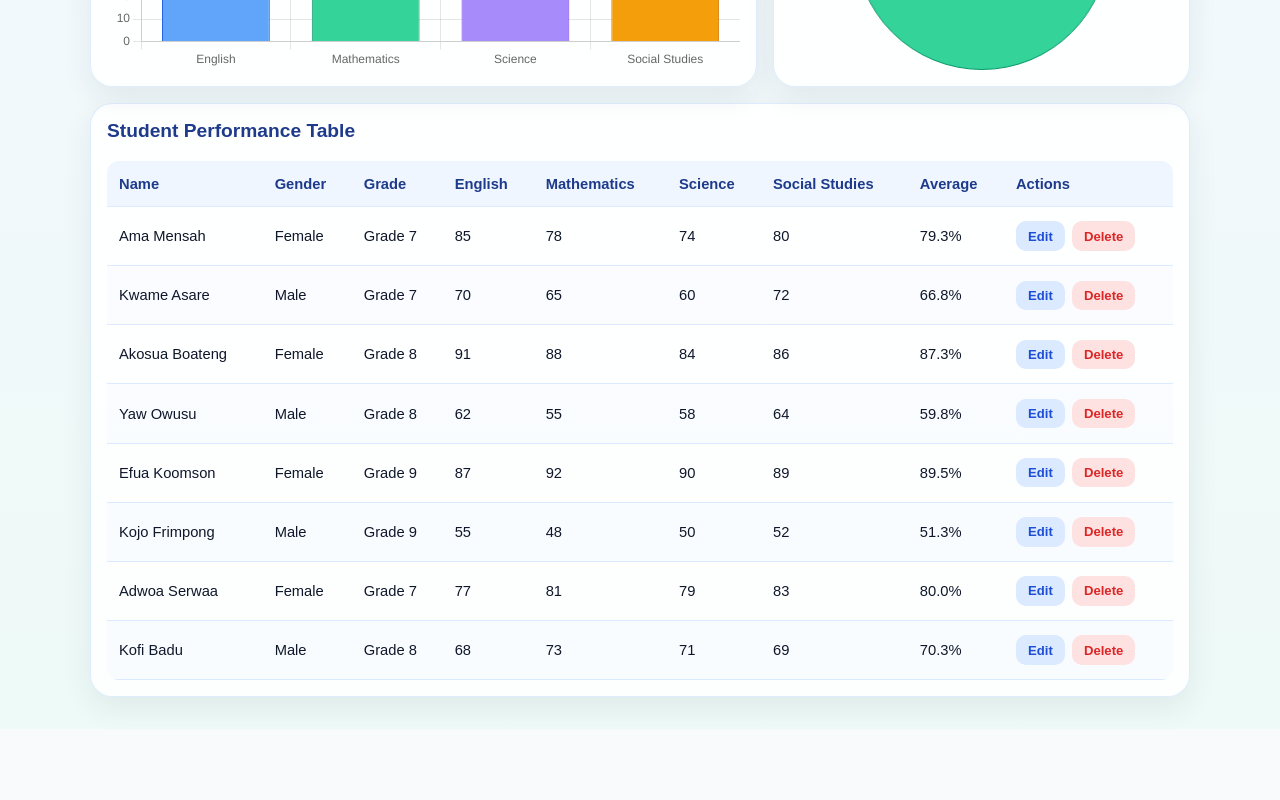
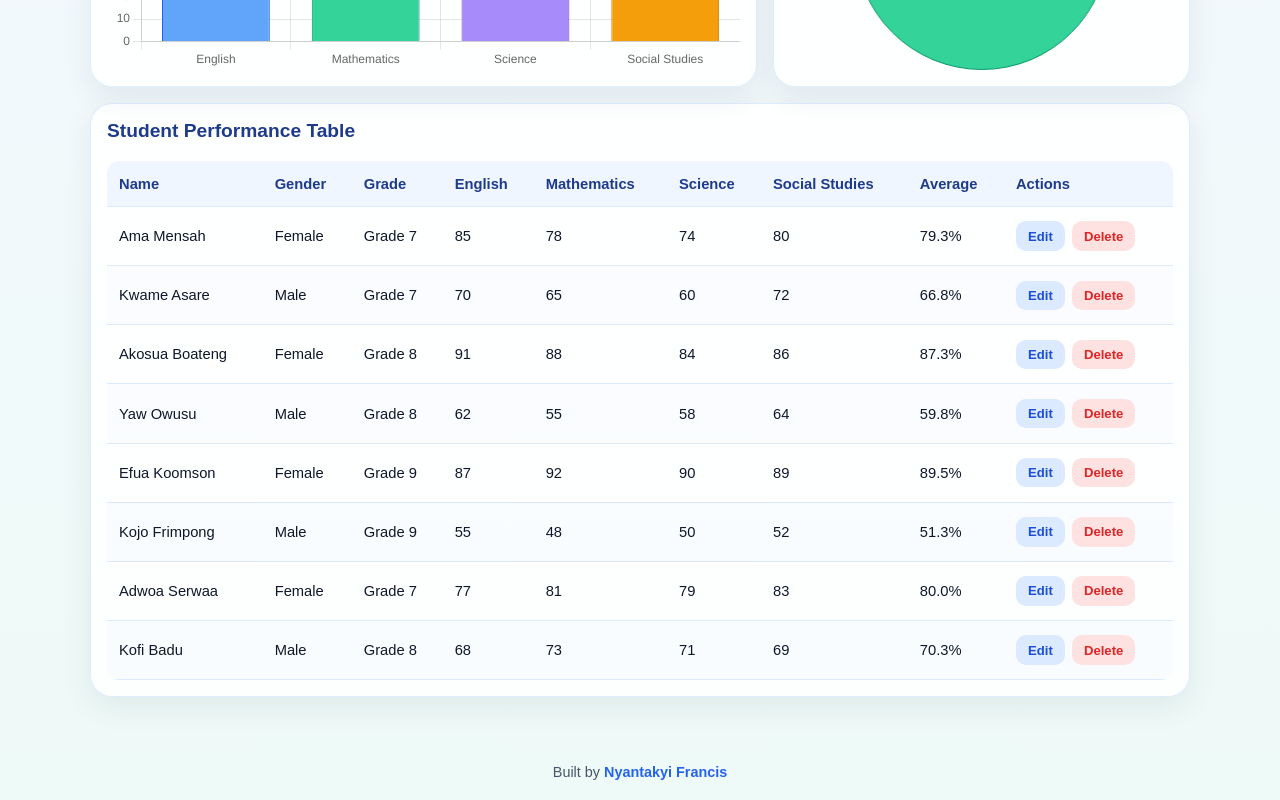
Before and after one commit to Nyantakyi-Francis/student-performance-dashboard, a React (Vite) app: page / in a window 1280 px wide. Shown: the part 1512-2312 px from the top of the page. Before the commit the page ends 2241 px from the top, so only its background shows below. Built offline with nearby package versions, Linux system fonts and the light colour scheme.

Commit message:
preparing for deployment

```diff
--- a/index.html
+++ b/index.html
@@ -2,7 +2,7 @@
 <html lang="en">
   <head>
     <meta charset="UTF-8" />
-    <link rel="icon" type="image/svg+xml" href="/favicon.svg" />
+    <link rel="icon" type="image/svg+xml" href="https://nyantakyi-francis.github.io/portfolio/images/francis-nyantakyi-software-developer.jpg" />
     <meta name="viewport" content="width=device-width, initial-scale=1.0" />
     <title>student-performance-dashboard</title>
   </head>
--- a/src/App.css
+++ b/src/App.css
@@ -444,4 +444,20 @@ tbody tr:hover {
   table {
     min-width: 640px;
   }
+}.footer {
+  text-align: center;
+  padding: 1.2rem;
+  margin-top: 1rem;
+  font-size: 0.9rem;
+  color: #475569;
 }
+
+.footer a {
+  color: #2563eb;
+  font-weight: 600;
+  text-decoration: none;
+}
+
+.footer a:hover {
+  text-decoration: underline;
+}
--- a/src/App.jsx
+++ b/src/App.jsx
@@ -86,6 +86,18 @@ function App() {
           onEditStudent={handleEditStudent}
         />
       </main>
+      <footer className="footer">
+  <p>
+    Built by{' '}
+    <a
+      href="https://nyantakyi-francis.github.io/portfolio/"
+      target="_blank"
+      rel="noopener noreferrer"
+    >
+      Nyantakyi Francis
+    </a>
+  </p>
+</footer>
     </div>
   )
 }
```
